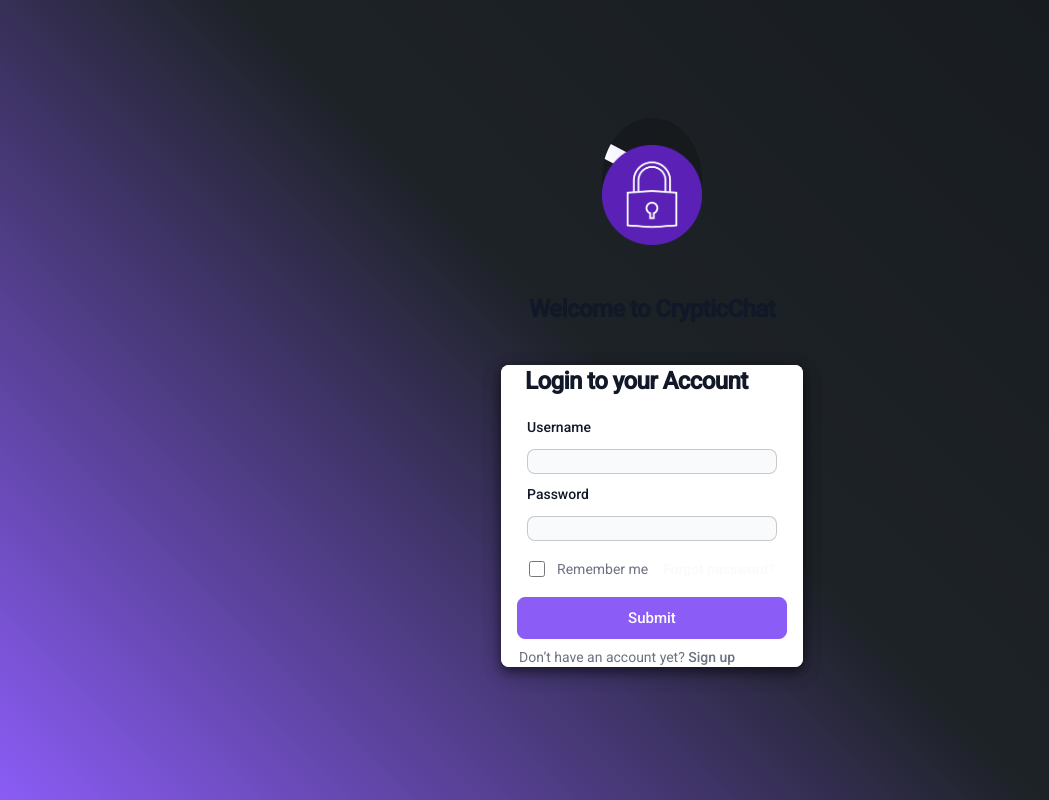
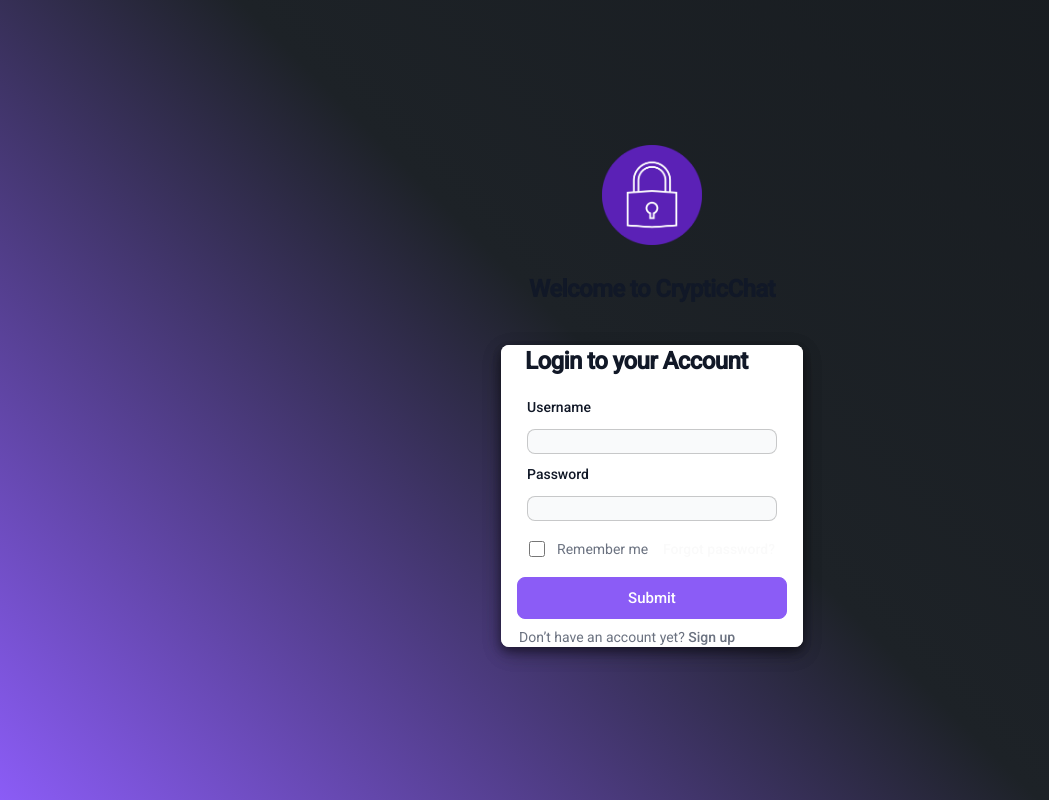
Before and after one commit to cryptichat/client-web, a React (Vite) app: page /login in a window 1280 px wide. Shown: the whole page, without its empty margins (0-1049 px from the left). Built offline with nearby package versions, Linux system fonts and the light colour scheme; a web font is replaced by a local one.

Commit message:
Removed buggy animation

```diff
--- a/src/pages/login.jsx
+++ b/src/pages/login.jsx
@@ -163,7 +163,7 @@ function Login() {
     >
       <div className="ml-6">
         <div className="chatcontainer"></div>
-        <div className="container mx-auto py-5" style={{ display: "flex", justifyContent: 'center' }}>
+        <div className="container mx-auto" style={{ display: "flex", justifyContent: 'center' }}>
         <motion.img
             src={lock192}
             width="100px"
--- a/src/pages/styles.css
+++ b/src/pages/styles.css
@@ -31,7 +31,7 @@ section {
       #171b1f);
 }
 
-.chatcontainer {
+/* .chatcontainer {
   position: absolute;
   left: 47%;
   top: 14.7%;
@@ -65,12 +65,11 @@ section {
 
 .chatcontainer:hover::after {
   inset: -20px 0px;
-}
+} */
 
 .container{
   position: relative;
   border-radius: 50%;
-  overflow: hidden;
 }
 
 @keyframes animate {
```
